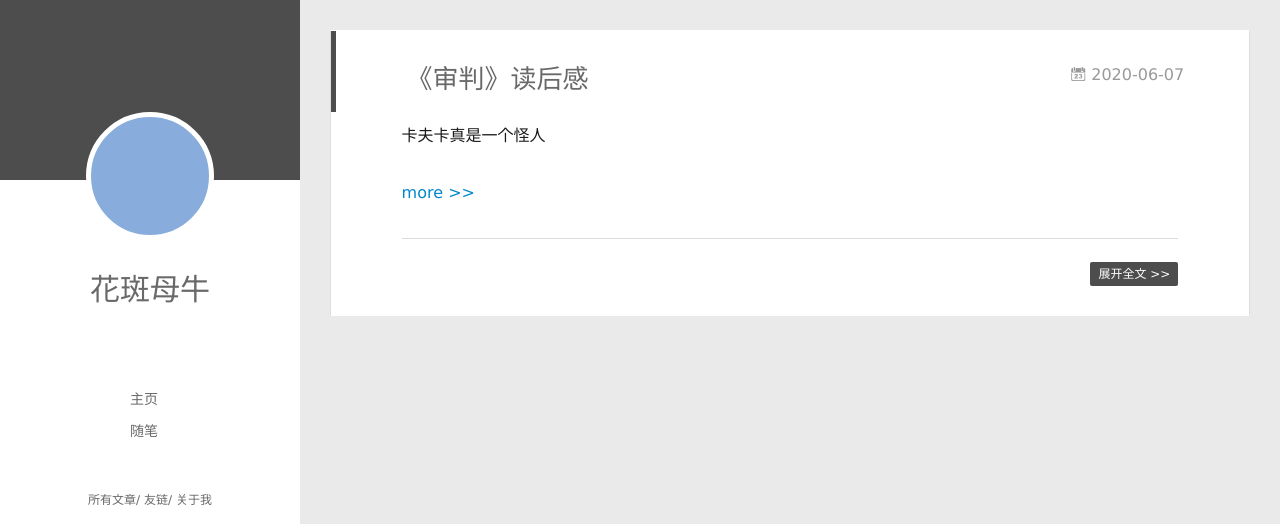
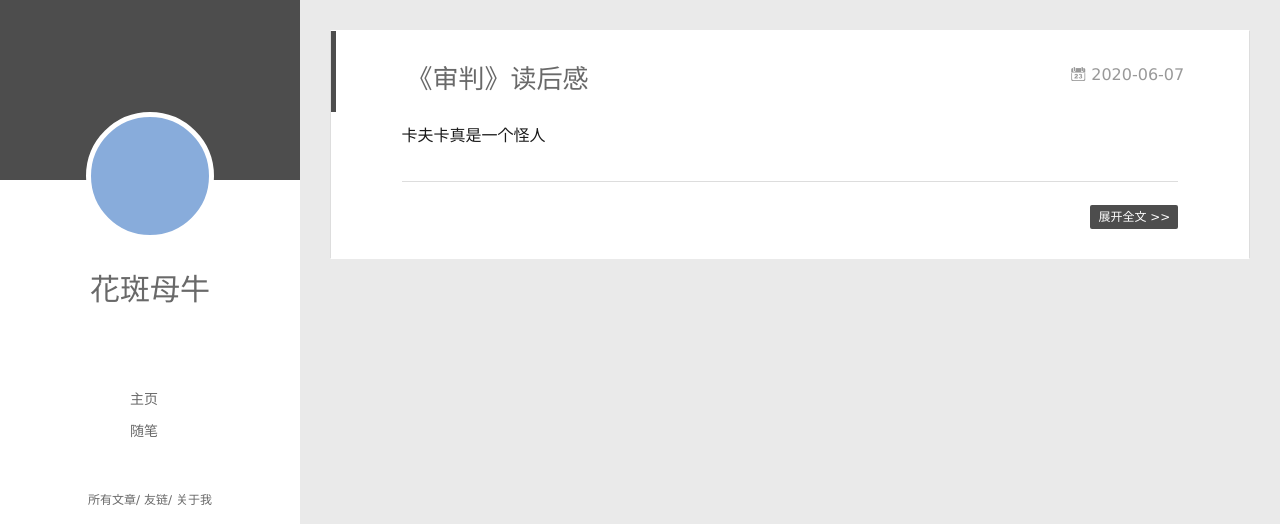
Before and after one commit to mikeavilable/mikeavilable.github.io, a plain HTML site: page index.html in a window 1280 px wide. Shown: the top 524 px of the page. Drawn offline with Linux system fonts and the light colour scheme; no server answers.

Commit message:
Site updated: 2020-06-08 14:21:41

```diff
--- a/index.html
+++ b/index.html
@@ -173,8 +173,6 @@
     <div class="article-entry" itemprop="articleBody">
 
         <p>卡夫卡真是一个怪人</p>
-
-          <a class="article-more-a" href="/2020/06/07/%E3%80%8A%E5%AE%A1%E5%88%A4%E3%80%8B%E8%AF%BB%E5%90%8E%E6%84%9F/#more">more >></a>
 
 
 
```
